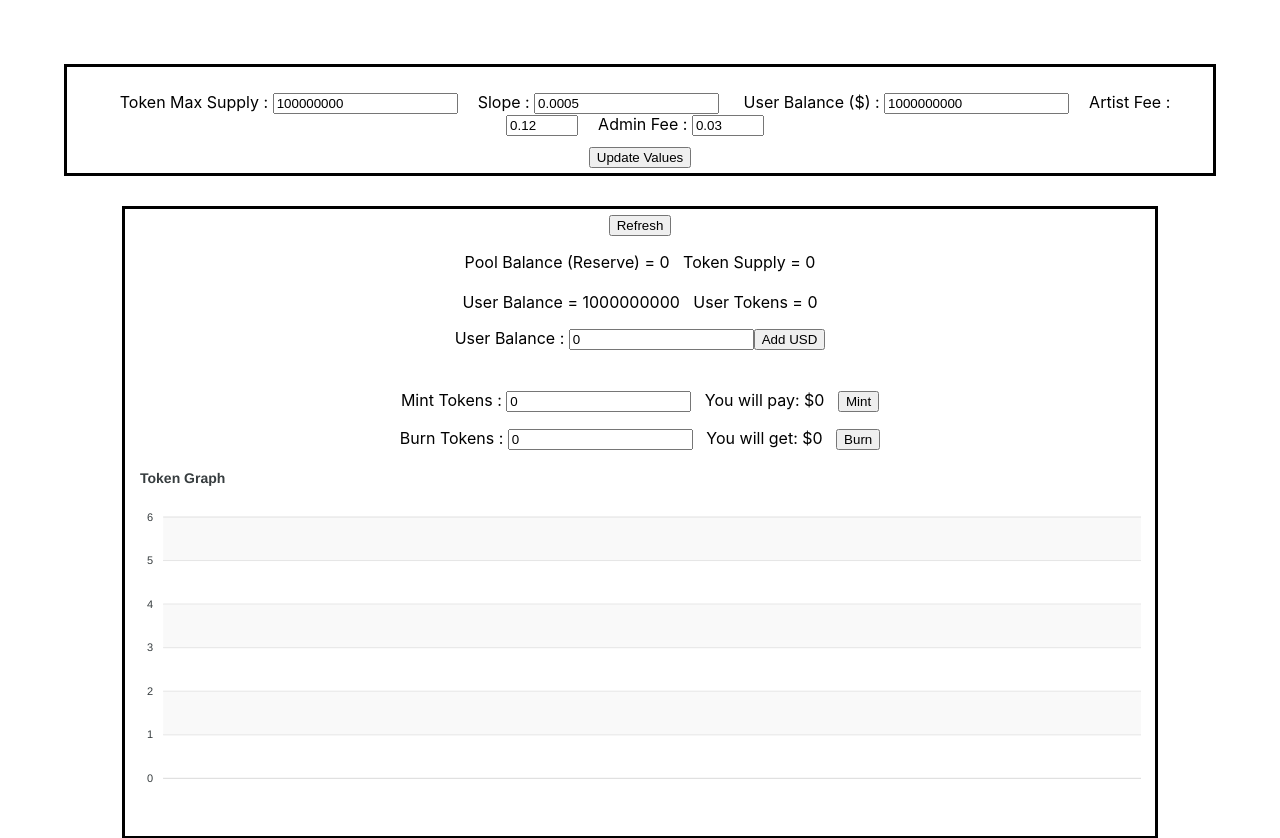
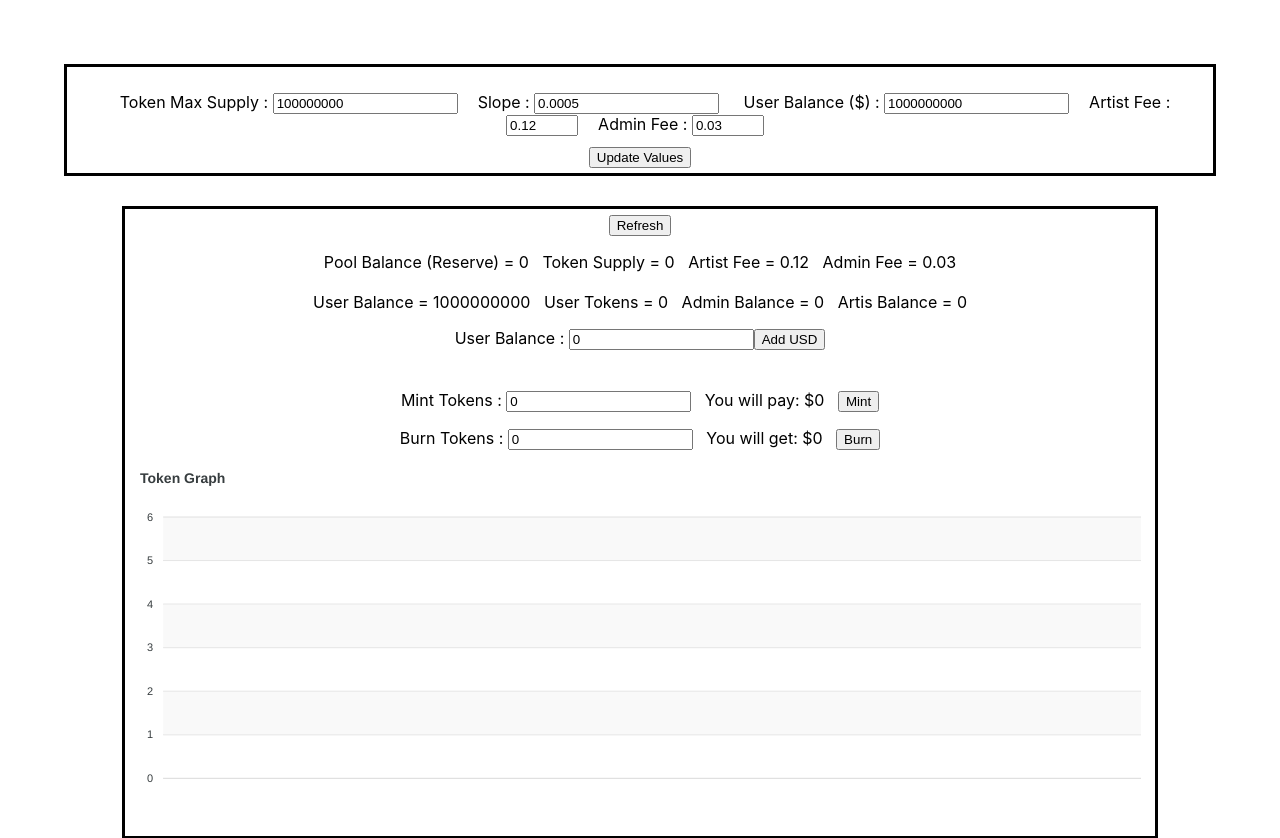
Before and after one commit to ObjectPlayer/Bounding_Curve, a React (Create React App) app in the folder bounding-curve/: page / in a window 1280 px wide. Shown: the top 838 px of the page. Built offline with nearby package versions, Linux system fonts and the light colour scheme.

Commit message:
artist Fee and admin Fee added

```diff
--- a/bounding-curve/src/Screens/TokenGraph.js
+++ b/bounding-curve/src/Screens/TokenGraph.js
@@ -16,6 +16,10 @@ class MintingGraph extends React.Component {
             burningAmount: 0,
             reserveAmount: 0,
             totalSupply: 0,
+            adminFee: 0.03,
+            artistFee: 0.12,
+            adminBalance: 0.0,
+            artistBalance: 0.0,
 
             series: [{
                 name: "Price",
@@ -56,8 +60,8 @@ class MintingGraph extends React.Component {
     }
 
     showBlanace = () => {
-        let { userBalance, userTokens } = this.boudningCurve.showUserBalance()
-        this.setState({ userActualBlance: userBalance, userActualtokens: userTokens })
+        let { userBalance, userTokens, adminBalance, artistBalance } = this.boudningCurve.showUserBalance()
+        this.setState({ userActualBlance: userBalance, userActualtokens: userTokens, adminBalance, artistBalance })
     }
 
     setUserBalance = () => {
@@ -67,6 +71,7 @@ class MintingGraph extends React.Component {
 
     mintTokens = () => {
         if (this.state.userActualBlance - this.state.mintPrice >= 0) {
+            debugger;
             this.boudningCurve.mintToken(this.state.mintingAmount, this.state.mintPrice);
             this.updateData()
         } else {
@@ -129,7 +134,7 @@ class MintingGraph extends React.Component {
         }
 
         this.setState({
-            userActualBlance: boundingData.userBalance,
+            userActualBlance: boundingData.userBalance, adminFee: boundingData.adminFee, artistFee: boundingData.artistFee
         })
 
         this.boudningCurve.updateData(boundingData.slope, boundingData.maxSupply, boundingData.userBalance, boundingData.artistFee, boundingData.adminFee)
@@ -150,6 +155,16 @@ class MintingGraph extends React.Component {
                         <label>Token Supply = </label>
                         <label>{this.state.totalSupply}</label>
                     </span>
+                    &nbsp; &nbsp;
+                    <span>
+                        <label>Artist Fee = </label>
+                        <label>{this.state.artistFee}</label>
+                    </span>
+                    &nbsp; &nbsp;
+                    <span>
+                        <label>Admin Fee = </label>
+                        <label>{this.state.adminFee}</label>
+                    </span>
                 </p>
 
                 <p style={{ marginBottom: 40 }}>
@@ -162,6 +177,17 @@ class MintingGraph extends React.Component {
                         <label>User Tokens = </label>
                         <label>{this.state.userActualtokens}</label>
                     </span>
+                    &nbsp; &nbsp;
+                    <span>
+                        <label>Admin Balance = </label>
+                        <label>{this.state.adminBalance}</label>
+                    </span>
+                    &nbsp; &nbsp;
+                    <span>
+                        <label>Artis Balance = </label>
+                        <label>{this.state.artistBalance}</label>
+                    </span>
+
                     <p>
                         <label>User Balance : </label>
                         <input type="text" value={this.state.userTempBalance} onChange={(e) => this.setState({ userTempBalance: e.target.value })} />
--- a/bounding-curve/src/Services/BoundingCurve.js
+++ b/bounding-curve/src/Services/BoundingCurve.js
@@ -88,12 +88,17 @@ class BoundingCurve {
     }
 
     showUserBalance = () => {
-        return { userBalance: this.userBlance, userTokens: this.userTokenBalance }
+        return {
+            userBalance: this.userBlance,
+            userTokens: this.userTokenBalance,
+            adminBalance: this.adminBalance,
+            artistBalance: this.artistBalance
+        }
     };
 
     distributeFee = (amount) => {
         let adminFee = amount * this.adminFeePercentage / 100;
-        let artistFee = amount * this.artistBalance / 100;
+        let artistFee = amount * this.artistFeePercentage / 100;
 
         this.adminBalance += adminFee;
         this.artistBalance += artistFee;
```
